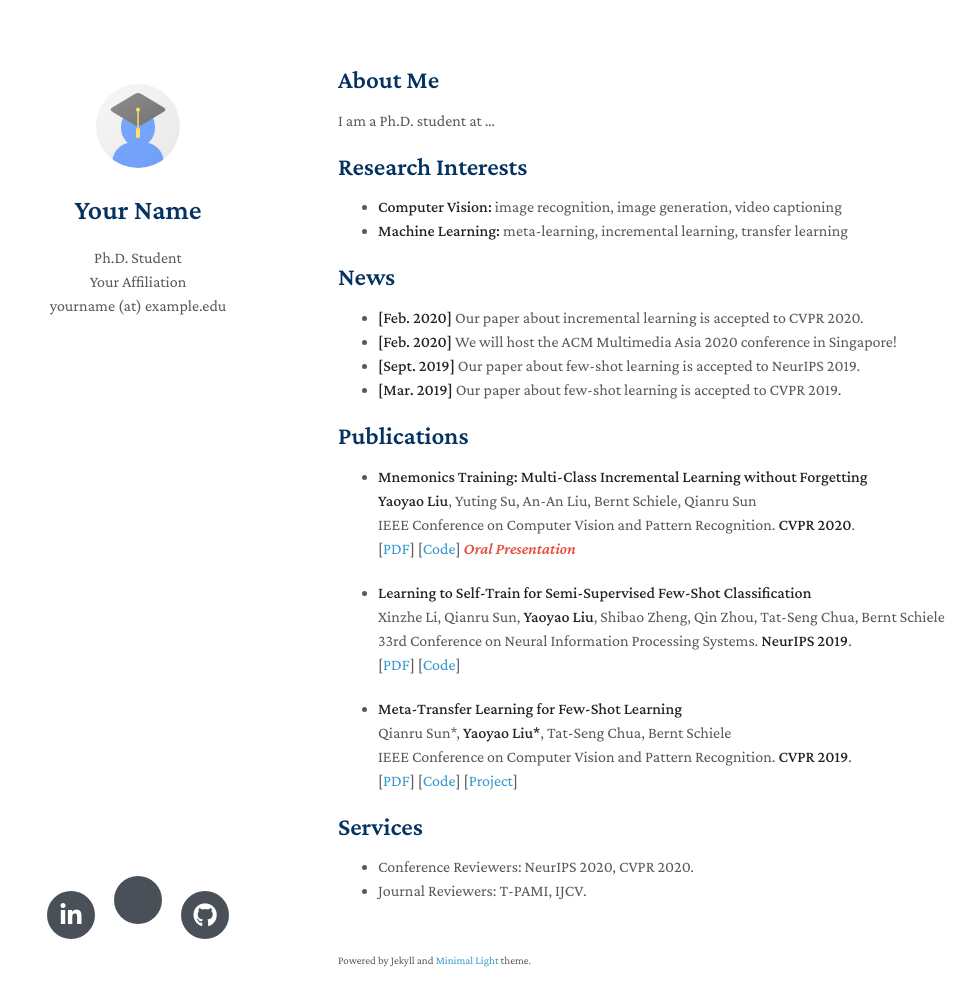
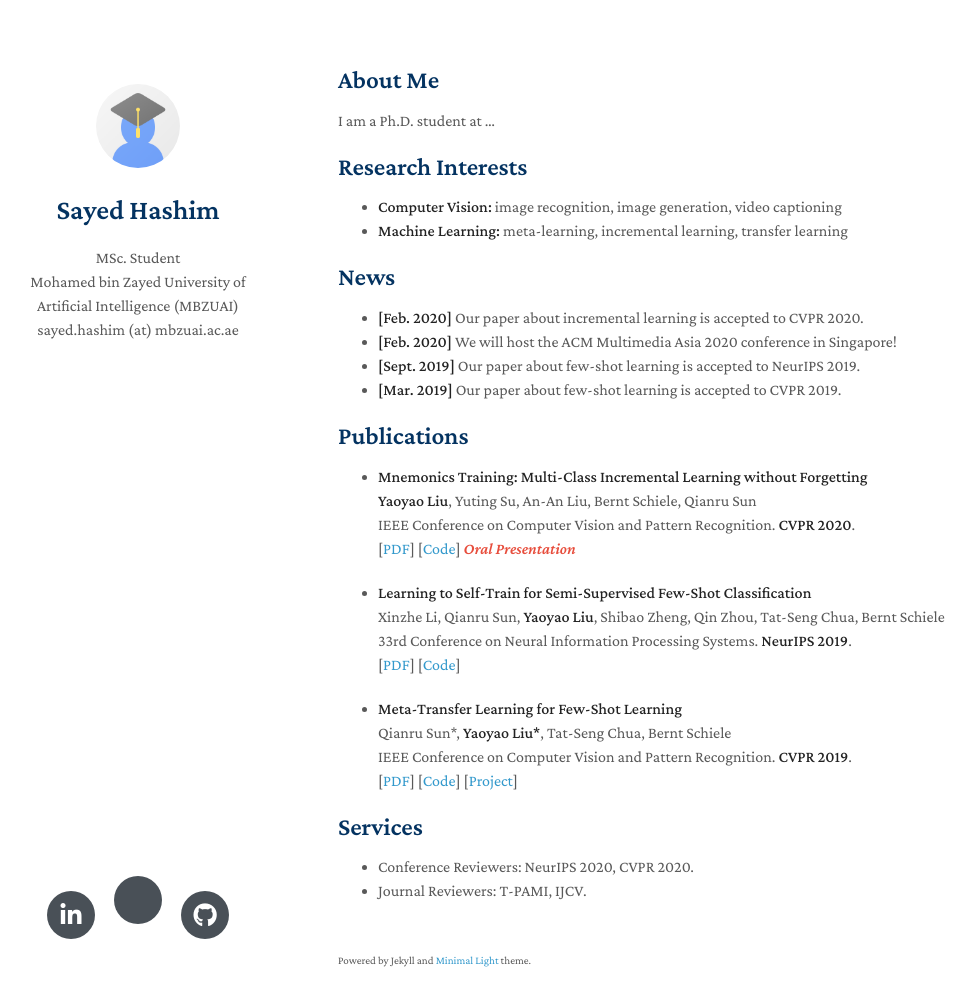
Before and after one commit to hashimsayed0/hashimsayed0.github.io, a Jekyll site: the page built from index.md, in a window 1280 px wide and 1041 px high. Shown: the top 1006 px of the window, without its empty margins (132-1108 px from the left). Built offline with Jekyll 4.4.1, drawn with Linux system fonts in a browser that asks for light colours; nearby versions of some CDN libraries; a style sheet for code colours, icons or effects is not loaded; our own code applies the rules of GitHub Pages for plain Markdown files.

Commit message:
Update _config.yml

```diff
--- a/_config.yml
+++ b/_config.yml
@@ -1,20 +1,20 @@
 # Basic Information
-title: Your Name
-position: Ph.D. Student
-affiliation: Your Affiliation
-email: yourname (at) example.edu
+title: Sayed Hashim
+position: MSc. Student
+affiliation: Mohamed bin Zayed University of Artificial Intelligence (MBZUAI)
+email: sayed.hashim (at) mbzuai.ac.ae
 
 # Search Engine Optimization (SEO)
 # The following information is used to improve the website traffic from search engines, e.g., Google.
-keywords: minimal academic
-description: The Minimal Light is a simple and elegant jekyll theme for academic personal homepage.
-canonical: https://minimal-light.yyliu.net/
+keywords: sayed hashim msc student mbzuai
+description: Sayed Hashim is an MSc. student at Mohamed bin Zayed University of Artificial Intelligence (MBZUAI)
+canonical: https://hashimsayed0.github.io/
 
 # Links
 # If you don't need one of them, you may delete the corresponding line.
-google_scholar: https://scholar.google.com/
-github_link: https://github.com/yaoyao-liu/minimal-light
-linkedin: https://www.linkedin.com/
+google_scholar: https://scholar.google.com/citations?user=BD3-gGkAAAAJ&hl=en
+github_link: https://github.com/hashimsayed0
+linkedin: https://www.linkedin.com/in/sayedhashim97/
 
 # Images (e.g., your profile picture and your website's favicon)
 # "favicon" and "favicon_dark" are used for the light and dark modes, respectively.
```
